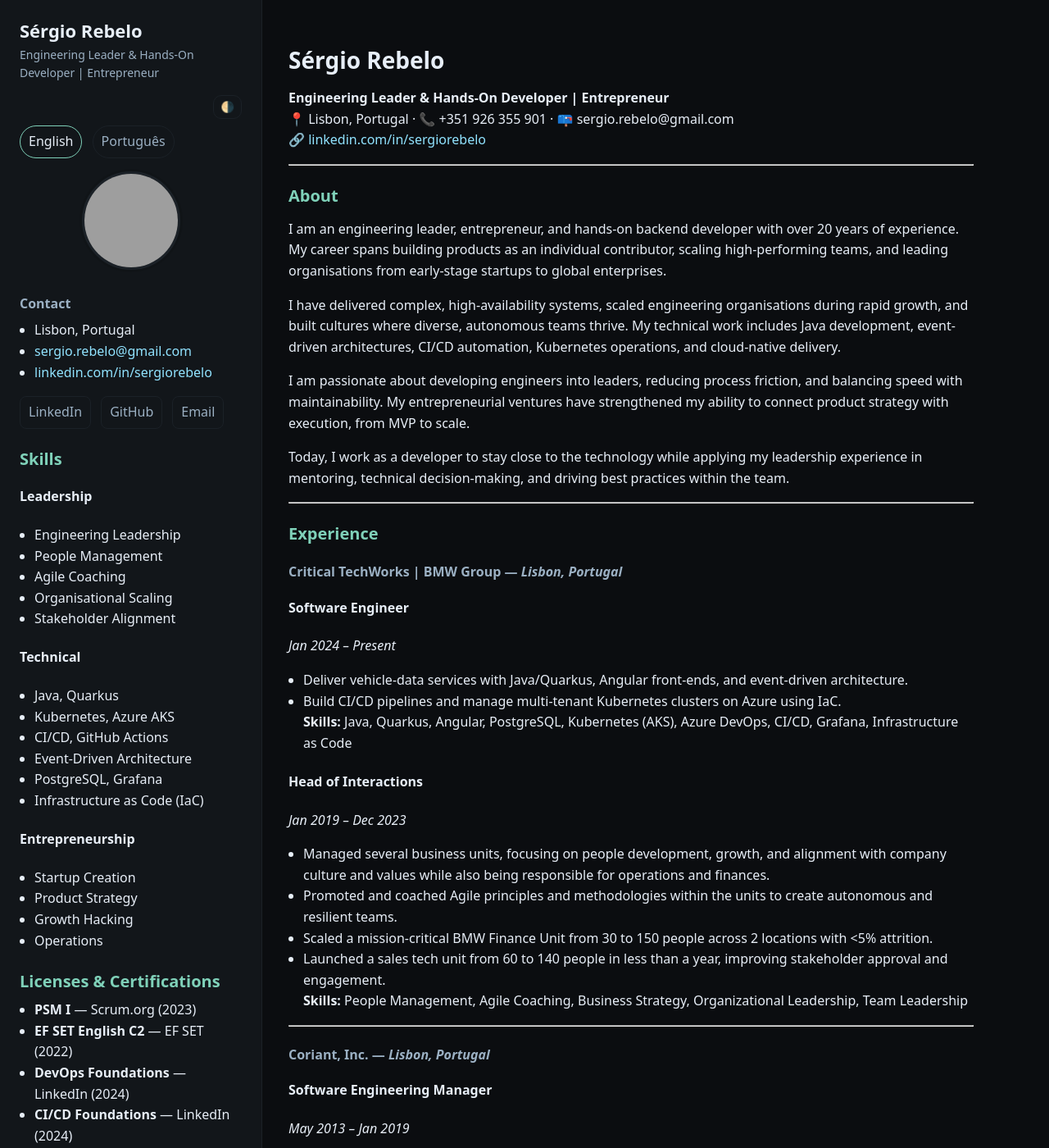
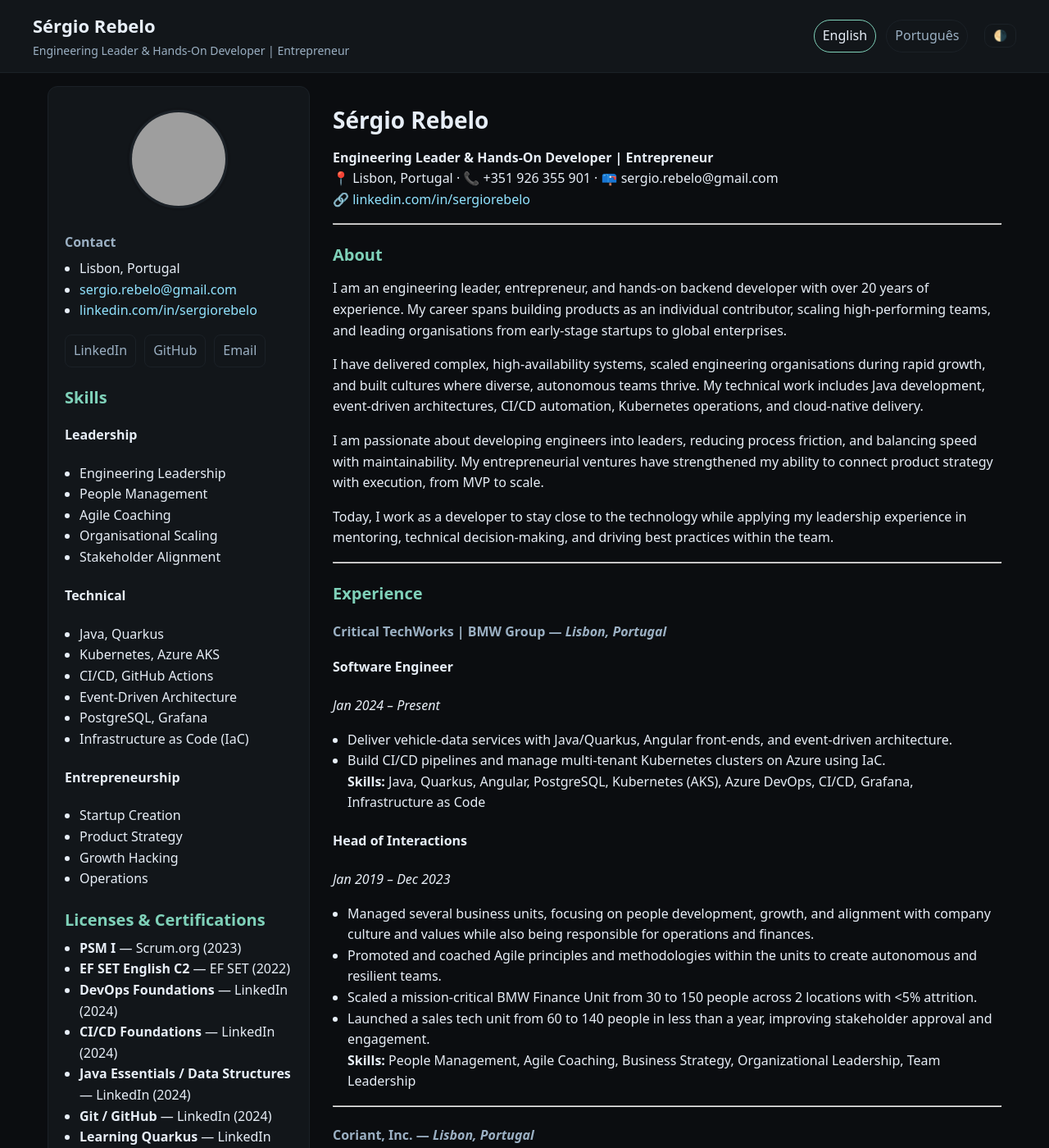
Before and after one commit to sergiorebelo/sergiorebelo.github.io, a Jekyll site: the page built from index.md, in a window 1280 px wide and 1400 px high. Shown: the whole window at 82% size. Built offline with Jekyll 4.4.1, drawn with Linux system fonts in a browser that asks for light colours; grey boxes are pictures that could not be loaded.

Commit message:
add heade

```diff
--- a/_layouts/default.html
+++ b/_layouts/default.html
@@ -8,24 +8,31 @@
   <link rel="stylesheet" href="{{ '/assets/css/style.css' | relative_url }}">
 </head>
 <body>
-  <div class="page">
-    <aside class="sidebar">
-      <div class="branding">
+
+  <!-- HEADER ÚNICO -->
+  <header class="site-header">
+    <div class="header-inner">
+      <div class="brand">
         <h1 class="name">{{ site.title }}</h1>
         <p class="tagline">{{ site.description }}</p>
       </div>
 
-      <div class="sidebar-controls">
-        <button id="theme-toggle" aria-label="Toggle theme">🌗</button>
+      <div class="header-actions">
+        <nav class="lang-switch">
+          {% for l in site.langs %}
+            <a class="lang{% if page.permalink == l.path %} active{% endif %}"
+               href="{{ l.path | relative_url }}">{{ l.label }}</a>
+          {% endfor %}
+        </nav>
+
+        <button id="theme-toggle" aria-label="Toggle theme" title="Toggle theme">🌗</button>
       </div>
+    </div>
+  </header>
 
-      <nav class="lang-switch">
-        {% for l in site.langs %}
-          <a class="lang{% if page.permalink == l.path %} active{% endif %}"
-             href="{{ l.path | relative_url }}">{{ l.label }}</a>
-        {% endfor %}
-      </nav>
-
+  <!-- CORPO: SIDEBAR + CONTEÚDO -->
+  <div class="page">
+    <aside class="sidebar">
       {% include sidebar.html %}
     </aside>
 
--- a/assets/css/style.css
+++ b/assets/css/style.css
@@ -16,51 +16,66 @@ body{margin:0;background:var(--bg);color:var(--text);
   font:16px/1.6 system-ui,-apple-system,Segoe UI,Roboto,Ubuntu,Cantarell,Arial}
 a{color:var(--link);text-decoration:none}
 a:hover{text-decoration:underline}
-.page{display:grid;grid-template-columns:320px 1fr;min-height:100vh}
 
-/* SIDEBAR */
-/* Sidebar sem scrollbar, rola com a página */
-.sidebar{
-  background: var(--panel);
-  border-right: 1px solid var(--border);
-  padding: 24px;
+/* HEADER */
+.site-header{
+  background:var(--panel);
+  border-bottom:1px solid var(--border);
+  padding:14px 18px;
+  position: sticky; top: 0; z-index: 10;
 }
-.branding .name{margin:0 0 4px 0;font-size:22px}
-.branding .tagline{margin:0 0 16px 0;color:var(--muted);font-size:14px}
+.header-inner{
+  max-width:1200px; margin:0 auto;
+  display:flex; align-items:center; justify-content:space-between; gap:16px;
+}
+.brand .name{margin:0; font-size:22px}
+.brand .tagline{margin:2px 0 0 0; color:var(--muted); font-size:14px}
+.header-actions{display:flex; align-items:center; gap:12px}
+.lang-switch .lang{
+  display:inline-block; margin-right:8px; padding:6px 10px;
+  border:1px solid var(--border); border-radius:999px; color:var(--muted)
+}
+.lang-switch .lang.active, .lang-switch .lang:hover{
+  border-color:var(--accent); color:var(--text)
+}
+#theme-toggle{
+  background:transparent; border:1px solid var(--border);
+  color:var(--muted); padding:6px 10px; border-radius:10px; cursor:pointer
+}
+#theme-toggle:hover{border-color:var(--accent); color:var(--text)}
 
-.sidebar-controls{display:flex;justify-content:flex-end;margin-bottom:8px}
-#theme-toggle{
-  background:transparent;border:1px solid var(--border);color:var(--muted);
-  padding:6px 8px;border-radius:10px;cursor:pointer
-}
-#theme-toggle:hover{color:var(--text);border-color:var(--accent)}
-
-.sidebar-photo{text-align:center;margin:8px 0 16px}
-.sidebar-photo img{
-  width:120px;height:120px;border-radius:50%;object-fit:cover;
-  border:3px solid var(--border);box-shadow:0 0 0 3px rgba(0,0,0,.1)
+/* BODY GRID */
+.page{
+  max-width:1200px; margin:0 auto; padding:16px 18px 32px;
+  display:grid; grid-template-columns:320px 1fr; gap:28px;
 }
 
-.lang-switch{margin:8px 0 16px 0}
-.lang{display:inline-block;margin-right:8px;padding:6px 10px;border:1px solid var(--border);
-  border-radius:999px;color:var(--muted)}
-.lang.active,.lang:hover{border-color:var(--accent);color:var(--text)}
-
-.sidebar-social{display:flex;gap:12px;flex-wrap:wrap;margin:8px 0 16px}
-.sidebar-social a{border:1px solid var(--border);padding:6px 10px;border-radius:8px;color:var(--muted)}
-.sidebar-social a:hover{border-color:var(--accent);color:var(--text)}
+/* SIDEBAR (sem sticky/scroll próprio) */
+.sidebar{
+  background:var(--panel); border:1px solid var(--border); border-radius:12px;
+  padding:20px;
+}
+.sidebar-photo{text-align:center; margin:8px 0 16px}
+.sidebar-photo img{
+  width:120px; height:120px; border-radius:50%; object-fit:cover;
+  border:3px solid var(--border); box-shadow:0 0 0 3px rgba(0,0,0,.08)
+}
+.sidebar-social{display:flex; gap:10px; flex-wrap:wrap; margin:8px 0 16px}
+.sidebar-social a{
+  border:1px solid var(--border); padding:6px 10px; border-radius:8px; color:var(--muted)
+}
+.sidebar-social a:hover{border-color:var(--accent); color:var(--text)}
 
 /* CONTENT */
-.content{padding:32px;max-width:900px}
-h1,h2,h3{line-height:1.25;margin:24px 0 10px 0}
-h1{font-size:28px} h2{font-size:20px;color:var(--accent)} h3{font-size:16px;color:var(--muted)}
-ul{padding-left:18px;margin:8px 0 16px 0}
-ul.plain{list-style:none;padding-left:0}
-.footer{margin-top:48px;color:var(--muted);font-size:13px;border-top:1px solid var(--border);padding-top:16px}
+.content{max-width:900px}
+.content h1,h2,h3{line-height:1.25; margin:24px 0 10px}
+h1{font-size:28px} h2{font-size:20px; color:var(--accent)} h3{font-size:16px; color:var(--muted)}
+ul{padding-left:18px; margin:8px 0 16px}
+ul.plain{list-style:none; padding-left:0}
+.footer{margin-top:48px; color:var(--muted); font-size:13px; border-top:1px solid var(--border); padding-top:16px}
 code,pre{background:#0e1116;border:1px solid var(--border);border-radius:8px;padding:2px 6px}
 
 /* RESPONSIVE */
 @media (max-width: 900px){
   .page{grid-template-columns:1fr}
-  .content{padding:24px}
 }
```
Also changed, not shown: other parts of _layouts/default.html (+0 -3 lines).
